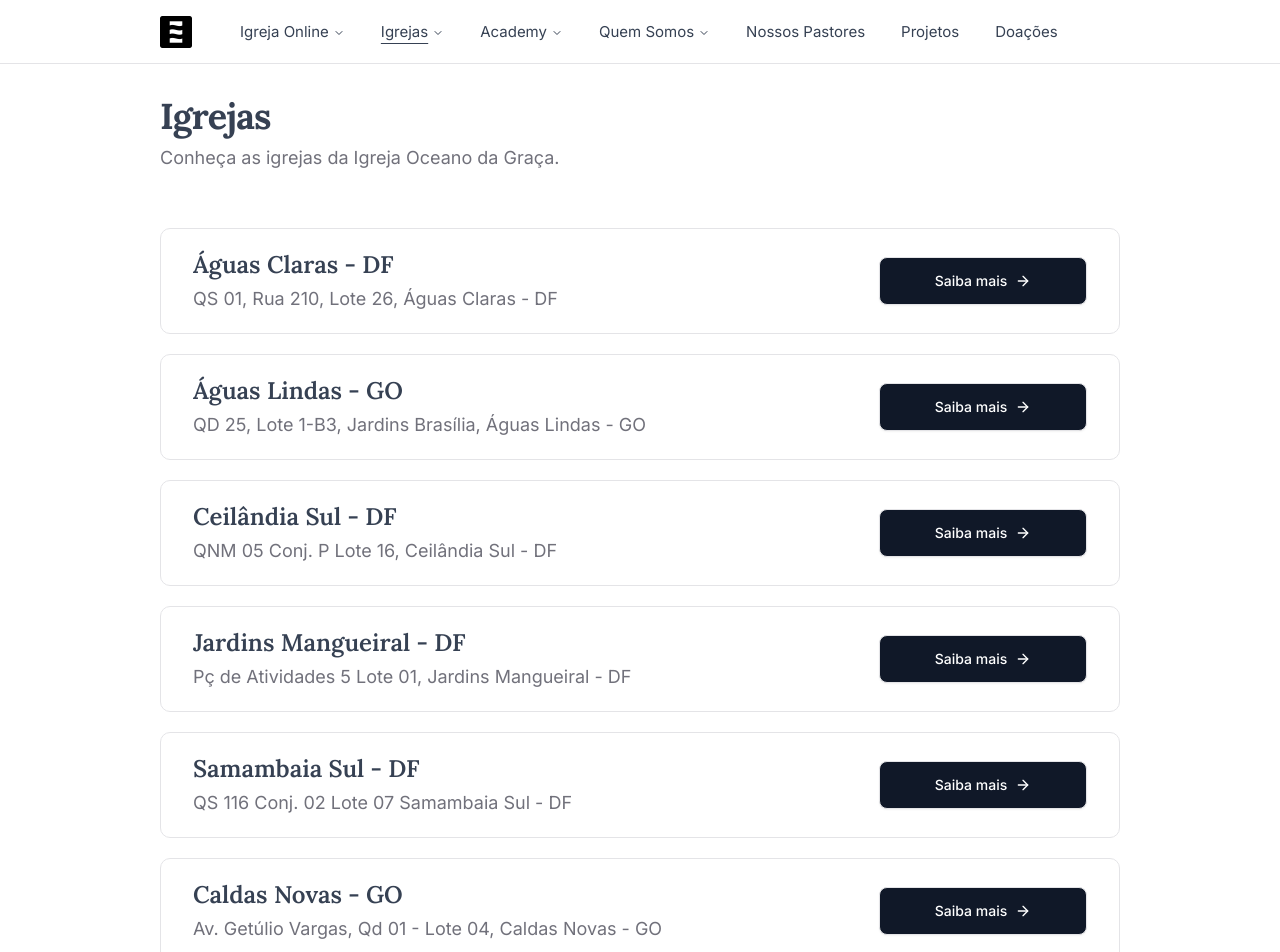
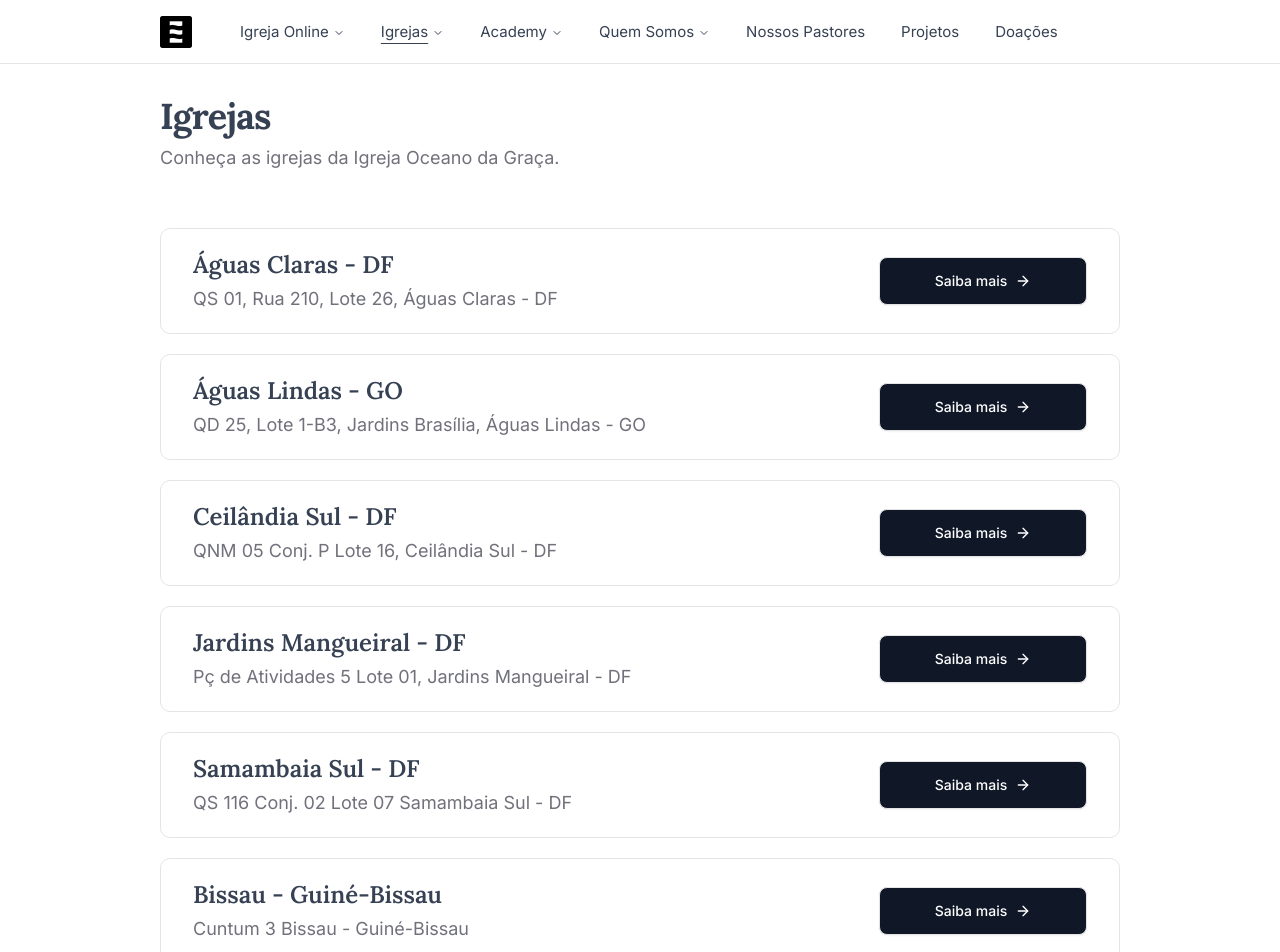
Before and after one commit to oceanodg/ocn-institucional-v4, a Next.js app: page /igrejas in a window 1280 px wide. Shown: the top 952 px of the page. Built offline with nearby package versions, Linux system fonts and the light colour scheme.

Commit message:
refactor: remove Caldas Novas church entry from churches data

```diff
--- a/data/churches/index.ts
+++ b/data/churches/index.ts
@@ -227,58 +227,6 @@ export const churches: Church[] = [
     googleMapsUrl: "https://goo.gl/maps/N5cfXJe5C28atcKQ8",
   },
   {
-    id: "caldas-novas-go-getulio-vargas",
-    name: "Caldas Novas - GO",
-    address: "Av. Getúlio Vargas, Qd 01 - Lote 04, Caldas Novas - GO",
-    coverImage: "caldas-novas-go-getulio-vargas.jpg",
-    facebook: "https://www.facebook.com/igrejaoceanodagraca",
-    instagram: "https://www.instagram.com/oceanocaldasnovas",
-    youtube: "https://www.youtube.com/OceanodaGraca",
-    worshipDays: [
-      {
-        weekday: "Domingo",
-        worshipNameAndTime: ["Culto da Família - 19:00"],
-      },
-      {
-        weekday: "Segunda-feira",
-        worshipNameAndTime: ["Oração - 20:00"],
-      },
-      {
-        weekday: "Quarta-feira",
-        worshipNameAndTime: ["Oração - 09:00", "Quarta da Graça - 20:00"],
-      },
-      {
-        weekday: "Sexta-feira",
-        worshipNameAndTime: ["1a Sexta do Mês - Deeper - 20:00"],
-      },
-      {
-        weekday: "Sábado",
-        worshipNameAndTime: [
-          "2o Sábado do Mês - Café com Deus - 16:00",
-          "4o Sábado do Mês - Café com Deus - 16:00",
-        ],
-      },
-    ],
-    amenities: [
-      "Acessibilidade",
-      "Banheiros",
-      "Berçario",
-      "Oceano KIDS",
-      "Estacionamento",
-    ],
-    pastors: [
-      {
-        name: "Pr. Mauruzan Rodrigues",
-        image: "/pastors/mauruzan-rodrigues-01.jpg",
-      },
-      {
-        name: "Pra. Mirian Rodrigues",
-        image: "/pastors/mirian-rodrigues-01.jpg",
-      },
-    ],
-    googleMapsUrl: "https://maps.app.goo.gl/vpEwnC758LRCkqMK7",
-  },
-  {
     id: "guine-bissau-bissau-cutum-3",
     name: "Bissau - Guiné-Bissau",
     address: "Cuntum 3 Bissau - Guiné-Bissau",
```
